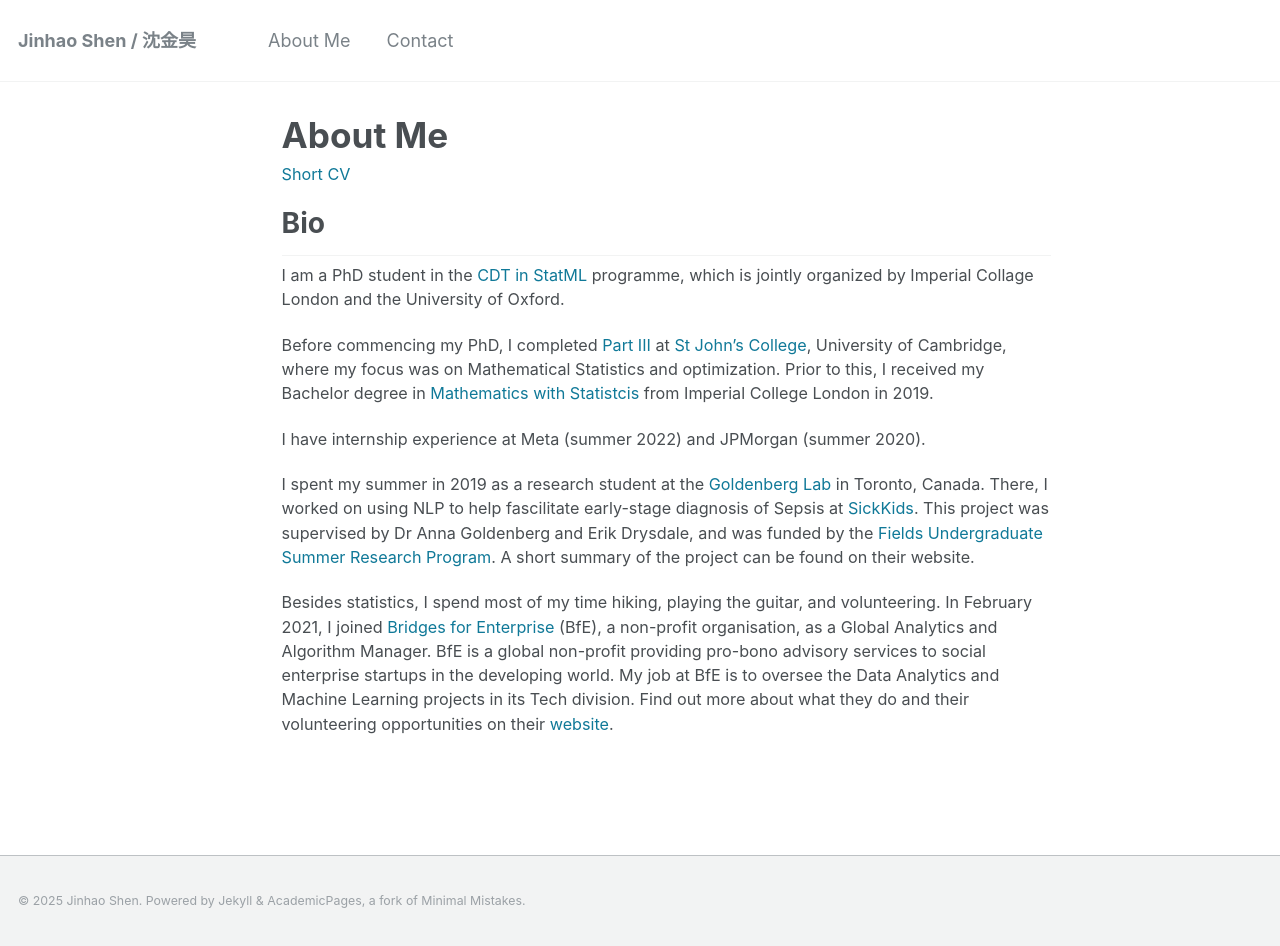
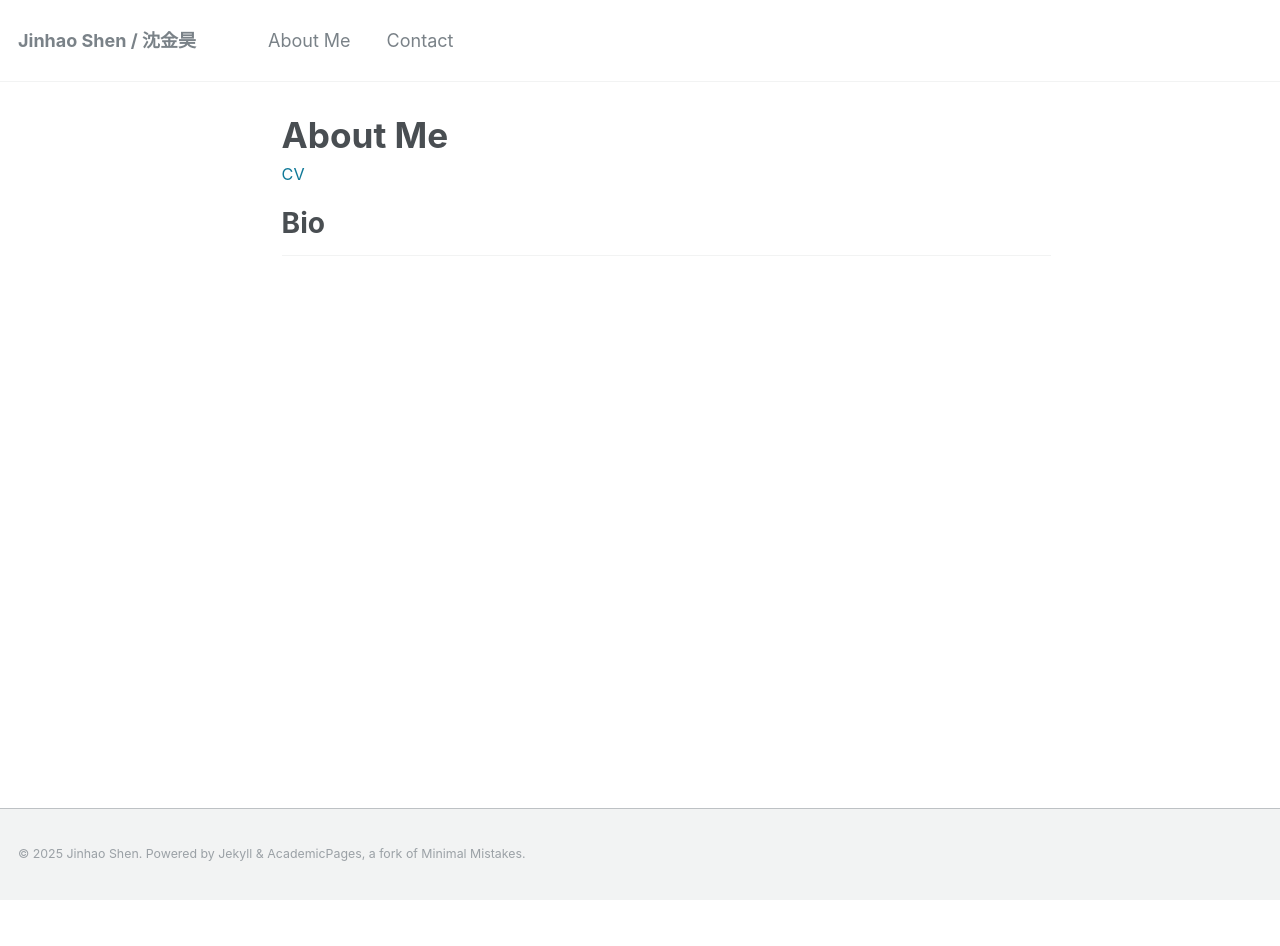
Before and after one commit to JinhaoShen/JinhaoShen.github.io, a Jekyll site: the page built from _pages/about_me.md, in a window 1280 px wide. Built offline with Jekyll 4.4.1, drawn with Linux system fonts in a browser that asks for light colours; after the commit the page ends 900 px from its top, so only the background shows below that.

Commit message:
Update about_me.md

```diff
--- a/_pages/about_me.md
+++ b/_pages/about_me.md
@@ -3,17 +3,7 @@ title: "About Me"
 permalink: /about_me/
 author_profile: false
 ---
-[Short CV](http://XingLLiu.github.io/files/CV_Xing_LIU.pdf)
+[CV](http://JinhaoShen.github.io/files/JinhaoShen_CV.pdf)
 
 
 ## Bio
-
-I am a PhD student in the [CDT in StatML](https://statml.io/) programme, which is jointly organized by Imperial Collage London and the University of Oxford.
-
-Before commencing my PhD, I completed [Part III](https://www.maths.cam.ac.uk/postgrad/part-iii/current) at [St John's College](https://www.joh.cam.ac.uk/), University of Cambridge, where my focus was on Mathematical Statistics and optimization. Prior to this, I received my Bachelor degree in [Mathematics with Statistcis](https://www.imperial.ac.uk/study/ug/courses/mathematics-department/mathematics-with-statistics-bsc/) from Imperial College London in 2019.
-
-I have internship experience at Meta (summer 2022) and JPMorgan (summer 2020).
-
-I spent my summer in 2019 as a research student at the [Goldenberg Lab](http://goldenberglab.ca/) in Toronto, Canada. There, I worked on using NLP to help fascilitate early-stage diagnosis of Sepsis at [SickKids](https://www.sickkids.ca/). This project was supervised by Dr Anna Goldenberg and Erik Drysdale, and was funded by the [Fields Undergraduate Summer Research Program](http://www.fields.utoronto.ca/activities/19-20/2019-fusrp). A short summary of the project can be found on their website.
-
-Besides statistics, I spend most of my time hiking, playing the guitar, and volunteering. In February 2021, I joined [Bridges for Enterprise](https://www.bridgesforenterprise.com/) (BfE), a non-profit organisation, as a Global Analytics and Algorithm Manager. BfE is a global non-profit providing pro-bono advisory services to social enterprise startups in the developing world. My job at BfE is to oversee the Data Analytics and Machine Learning projects in its Tech division. Find out more about what they do and their volunteering opportunities on their [website](https://www.bridgesforenterprise.com/).
```
